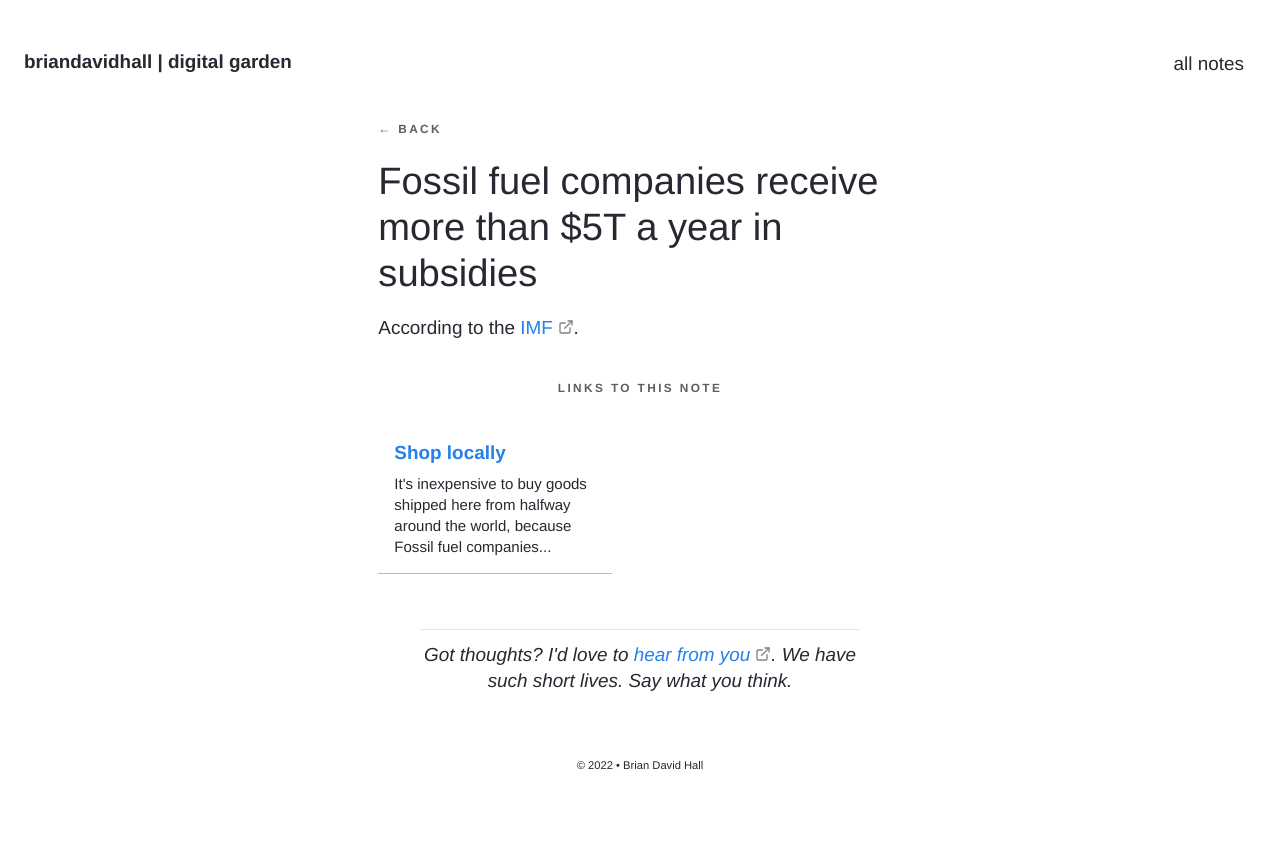
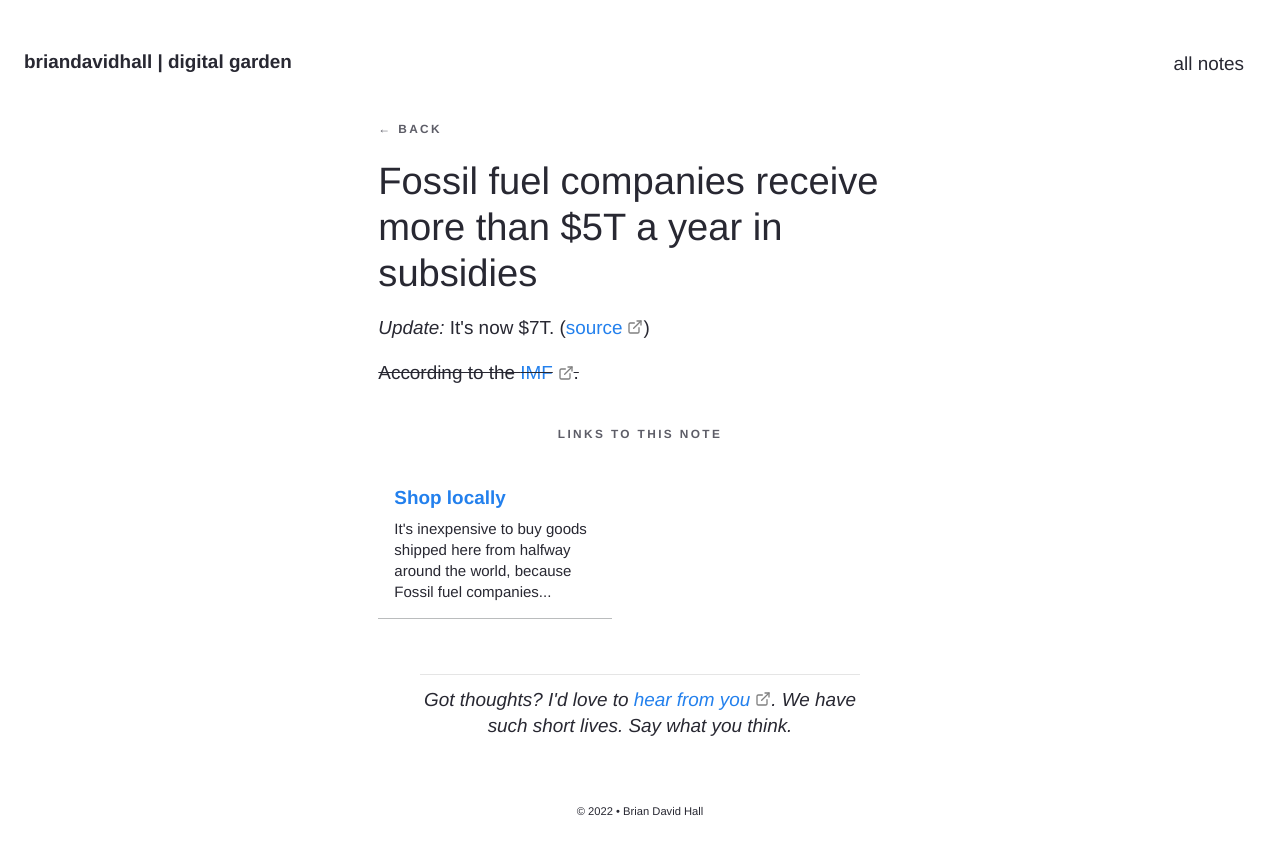
Before and after one commit to bruab/garden, a Jekyll site: the page built from _notes/Fossil fuel companies receive more than $5T a year in subsidies.md, in a window 1280 px wide. Shown: the top 855 px of the page. Built offline with Jekyll 4.4.1, drawn with Linux system fonts in a browser that asks for light colours; comment, search, counter and statistics services are not loaded.

Commit message:
update fossilfuel subsidies stat

```diff
--- a/_notes/Fossil fuel companies receive more than $5T a year in subsidies.md
+++ b/_notes/Fossil fuel companies receive more than $5T a year in subsidies.md
@@ -8,4 +8,6 @@ date: 2022-10-28
 
 ---
 
-According to the [IMF](https://www.imf.org/en/Publications/WP/Issues/2021/09/23/Still-Not-Getting-Energy-Prices-Right-A-Global-and-Country-Update-of-Fossil-Fuel-Subsidies-466004).
+*Update:* It's now $7T. ([source](https://www.imf.org/en/Blogs/Articles/2023/08/24/fossil-fuel-subsidies-surged-to-record-7-trillion))
+
+~~According to the [IMF](https://www.imf.org/en/Publications/WP/Issues/2021/09/23/Still-Not-Getting-Energy-Prices-Right-A-Global-and-Country-Update-of-Fossil-Fuel-Subsidies-466004).~~
```
